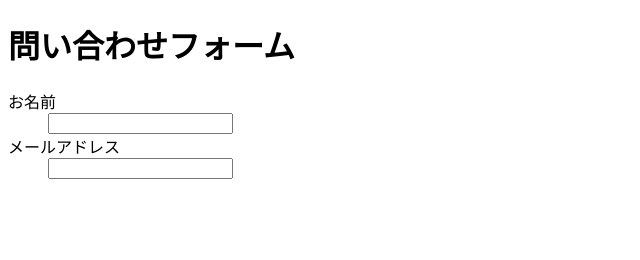
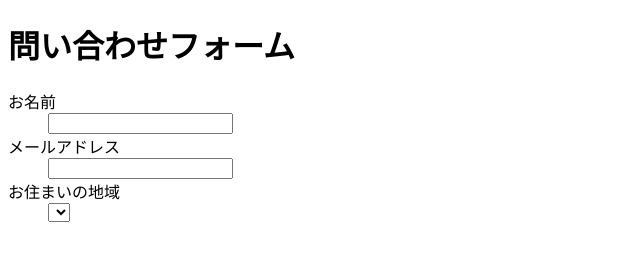
Before and after one commit to Shimaxx186/lesson, a plain HTML site: page HTML/contact-form.html in a window 1280 px wide. Shown: the whole page, without its empty margins (0-640 px from the left). Drawn offline with Linux system fonts and the light colour scheme.

Commit message:
[update]

```diff
--- a/HTML/contact-form.html
+++ b/HTML/contact-form.html
@@ -18,7 +18,20 @@
       <dt>メールアドレス</dt>
       <dd><input type="text" name="email"></dd>
 
-      <dt></dt>
+      <dt>お住まいの地域</dt>
+      <dd>
+        <select name="area">
+          <option value=""></option>
+          <option value=""></option>
+          <option value=""></option>
+          <option value=""></option>
+          <option value=""></option>
+          <option value=""></option>
+          <option value=""></option>
+          <option value=""></option>
+          <option value=""></option>
+        </select>
+      </dd>
     </dl>
 
   </form>
```
